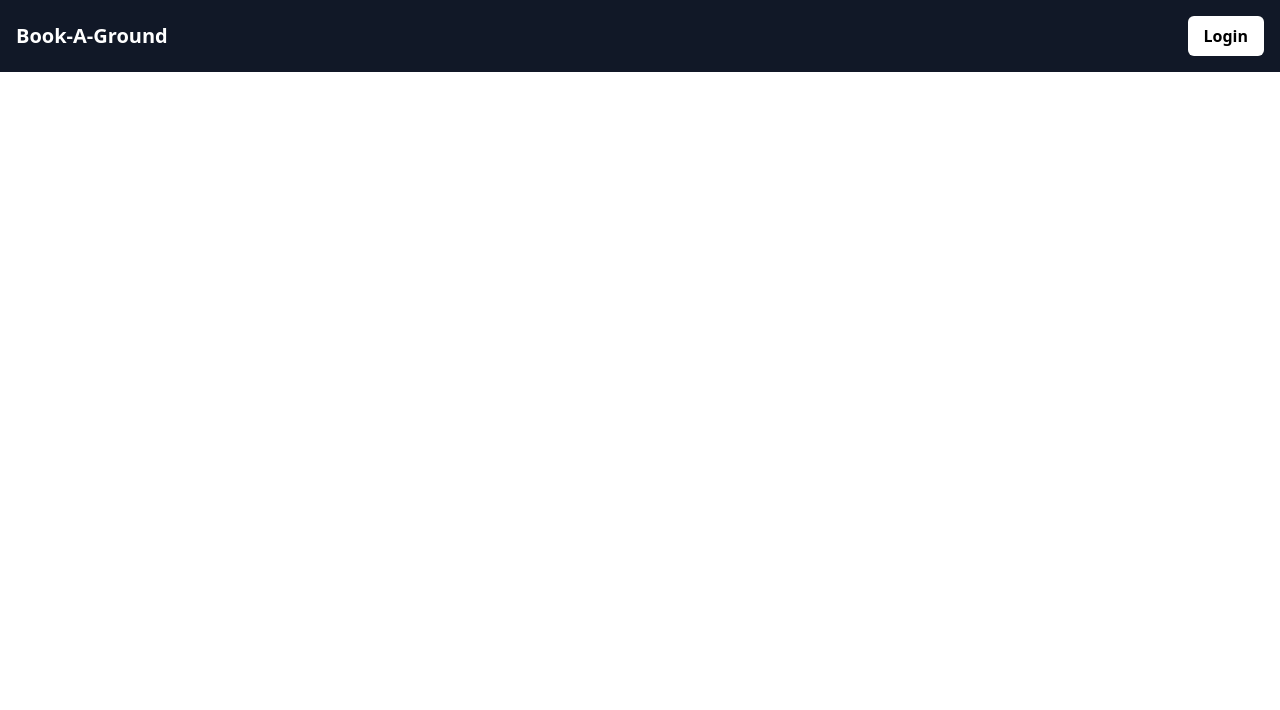
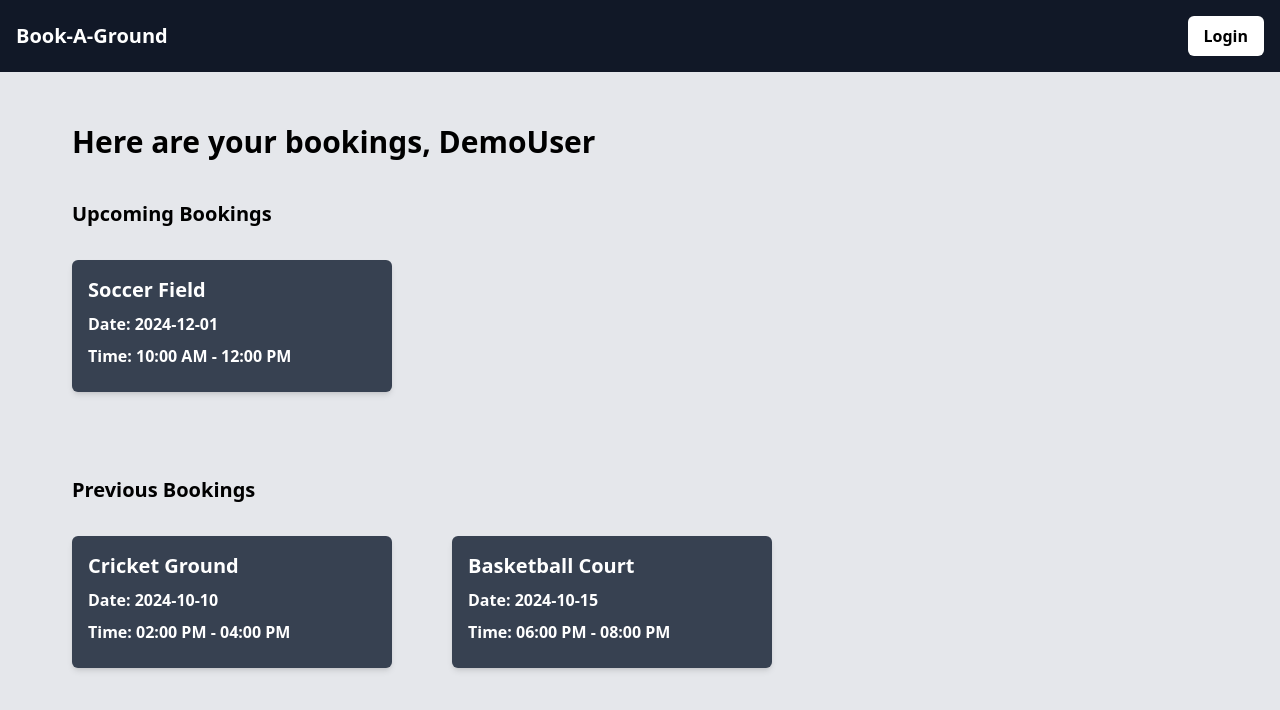
Before and after one commit to gagan-madhan-16/game-theory, a React (Vite) app in the folder user/: page /bookings in a window 1280 px wide. Before the commit this address had no page. Shown: the top 710 px of the page. Built offline with nearby package versions, Linux system fonts and the light colour scheme.

Commit message:
Bookings page

```diff
--- a/user/src/App.jsx
+++ b/user/src/App.jsx
@@ -7,6 +7,7 @@ import { Provider } from 'react-redux';
 import { Toaster } from 'react-hot-toast';
 import { store } from './redux/store';
 import GroundDetails from './pages/GroundDetails';
+import Bookings from './pages/Bookings';
 
 function App() {
 
@@ -20,7 +21,7 @@ function App() {
             <Route path="/" exact element={<Landing />} />
             <Route path="/login" element={<Login />} />
             <Route path="/ground/:id" element={<GroundDetails />} />
-
+            <Route path="/bookings" element={<Bookings />} />
           </Routes>
         </Router>
 
--- /dev/null
+++ b/user/src/pages/Bookings.jsx
@@ -0,0 +1,102 @@
+import React, { useEffect, useState } from 'react';
+import { BookingCard } from '../components/GroundCard'; ``
+
+const Bookings = () => {
+    const [upcomingBookings, setUpcomingBookings] = useState([]);
+    const [previousBookings, setPreviousBookings] = useState([]);
+
+    const user = 'DemoUser';
+    const email = 'demo@user.com';
+
+    const mockBookings = [
+        {
+            _id: '1',
+            ground: 'Soccer Field',
+            date: '2024-12-01',
+            timeSlot: '10:00 AM - 12:00 PM',
+        },
+        {
+            _id: '2',
+            ground: 'Cricket Ground',
+            date: '2024-10-10',
+            timeSlot: '02:00 PM - 04:00 PM',
+        },
+        {
+            _id: '3',
+            ground: 'Basketball Court',
+            date: '2024-10-15',
+            timeSlot: '06:00 PM - 08:00 PM',
+        },
+    ];
+
+    const getBookings = () => {
+        const today = new Date().toISOString().slice(0, 10);
+
+
+        const upcoming = mockBookings
+            .filter(booking => booking.date >= today)
+            .sort((a, b) => new Date(a.date) - new Date(b.date));
+
+        const previous = mockBookings.filter(booking => booking.date < today);
+
+        setUpcomingBookings(upcoming);
+        setPreviousBookings(previous);
+    };
+
+    useEffect(() => {
+        getBookings();
+    }, []);
+
+    return (
+        <div className='bg-gray-200 min-h-screen p-8'>
+            <p className='ml-5 md:ml-10 mt-5 mb-10 font-semibold text-3xl text-center md:text-left'>
+                Here are your bookings, {user}
+            </p>
+
+
+            <div className='mx-2 md:ml-10 mt-5 mb-3 font-bold text-xl text-center md:text-left'>
+                Upcoming Bookings
+            </div>
+            <div className='flex flex-col md:flex-row justify-center md:justify-start gap-5'>
+                {upcomingBookings?.map((booking) => (
+                    <div key={booking?._id} className="ml-5 md:ml-10 mt-5 mb-16">
+                        <BookingCard
+                            id={booking?._id}
+                            ground={booking?.ground}
+                            date={booking?.date.slice(0, 10)}
+                            time={booking?.timeSlot}
+                        />
+                    </div>
+                ))}
+                {upcomingBookings.length === 0 && (
+                    <p className='ml-5 md:ml-10 mt-5 mb-16 font-light text-xl text-center md:text-left'>
+                        You don't have any upcoming bookings.
+                    </p>
+                )}
+            </div>
+
+            <div className='mx-2 md:ml-10 mt-5 mb-3 font-bold text-xl text-center md:text-left'>
+                Previous Bookings
+            </div>
+            <div className='flex flex-col md:flex-row justify-center md:justify-start gap-5'>
+                {previousBookings?.map((booking) => (
+                    <div key={booking?._id} className="ml-5 md:ml-10 mt-5">
+                        <BookingCard
+                            id={booking?._id}
+                            ground={booking?.ground}
+                            date={booking?.date.slice(0, 10)}
+                            time={booking?.timeSlot}
+                        />
+                    </div>
+                ))}
+                {previousBookings.length === 0 && (
+                    <p className='ml-5 md:ml-10 mt-5 mb-5 font-light text-xl text-center md:text-left'>
+                        You don't have any previous bookings.
+                    </p>
+                )}
+            </div>
+        </div>
+    );
+};
+
+export default Bookings;
```
